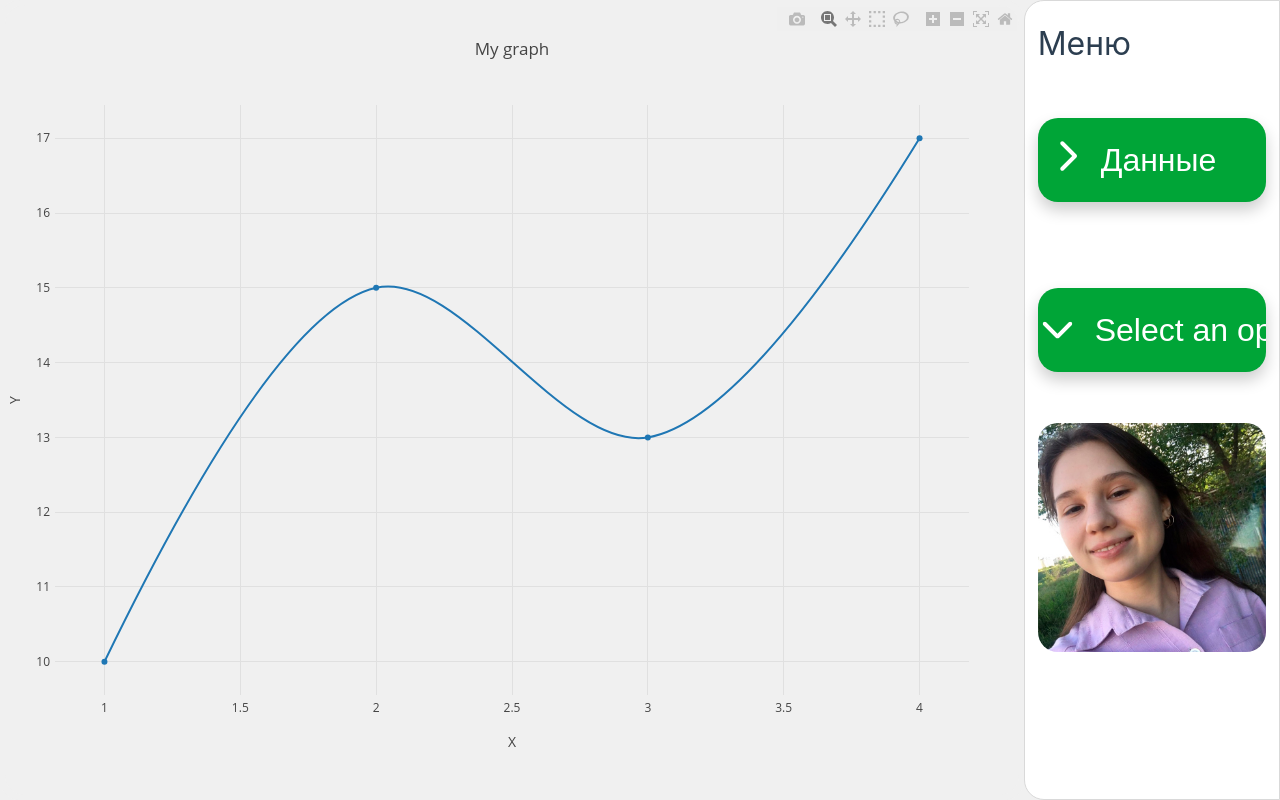
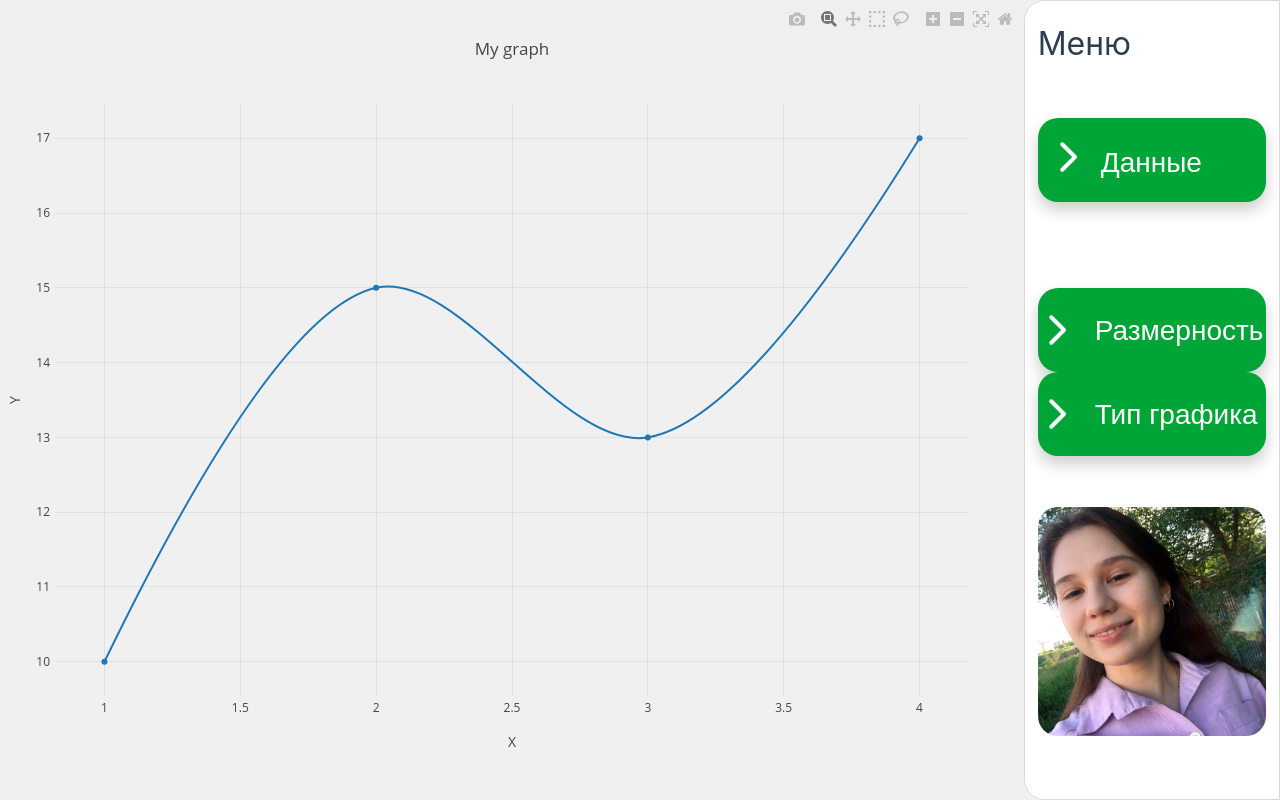
Before and after one commit to Sergey272727/good-grapher, a Vue app: page / in a window 1280 px wide. Built offline with nearby package versions, Linux system fonts and the light colour scheme.

Commit message:
bound plotter component with others

```diff
--- a/src/App.vue
+++ b/src/App.vue
@@ -3,37 +3,219 @@
 
 import Plotter from "@/components/Plotter.vue";
 import DropDown from "@/components/DropDown.vue";
-import { NSelect } from "naive-ui"
+import {NSelect} from "naive-ui"
+
 export default {
     name: "App",
     components: {Plotter, DropDown, NSelect},
     data() {
         return {
-            points: [],
-            graphType: [],
-            file: '',
-
+            points: {
+                x: [1, 2, 3, 4],
+                y: [-10, -15, -13, -17]
+            },
+            pointsArray: [],
+            graphType: '',
+            graphDim: '2D',
+            file: ''
         }
     },
     methods: {
+        changeGraphTypeHandler(graphType) {
+            this.graphType = graphType;
+        },
+        changeGraphDimHandler(graphDim) {
+            this.graphDim = graphDim;
+        },
         simulateClickOnInput() {
             this.$refs['file-input'].click();
         },
-        simulateClickOnSelect(){
-            this.$refs.graph_type_select.up();
+        onInputChange() {
+            this.read3D();
         },
-        onInputChange() {
+        convertToMatrix(obj) {
+            const minX = Math.min(...obj.x);
+            const minY = Math.min(...obj.y);
+            const maxX = Math.max(...obj.x);
+            const maxY = Math.max(...obj.y);
+
+            const width = [... new Set(obj.x)].length;
+            const height = [... new Set(obj.y)].length;
+            const dx = (maxX - minX) / obj.x.length;
+            const dy = (maxY - minY) / obj.y.length;
+
+            const matrix = new Array(height).fill(null).map(() => new Array(width).fill(0));
+
+            for (let i = 0; i < obj.x.length; i++) {
+                let x = Math.floor((obj.x[i] - minX)/dx/height);
+                let y = Math.floor((obj.y[i] - minY)/dy/width);
+                x = x >= width ? width - 1 : x;
+                y = y >= height ? height - 1 : y;
+                const z = obj.z[i];
+                matrix[y][x] = z;
+            }
+
+            return matrix;
+        },
+        read3D() {
             const reader = new FileReader();
             const pointInFile = this.$refs['file-input'].files[0];
+            const mainDelimiter = '\r';
+            const subDelimiter = ' ';
+            const regExp = new RegExp(/\D /, 'g');
+            let file = '';
             if (pointInFile) {
                 reader.readAsText(pointInFile);
                 reader.onload = () => {
-                    this.file = reader.result
-                    let pointsArray = this.file.split('\r\n');
-                    pointsArray = pointsArray.map(stroke => stroke.split(',').map(str => +str));
-                    console.log(pointsArray);
+                    file = reader.result
+                    file = file.replaceAll(regExp, ' ');
+                    file = file.replaceAll(',', '.');
+                    let pointsArray = file.split(mainDelimiter);
+                    pointsArray = pointsArray.map(stroke => stroke.split(subDelimiter).map(str => +str));
+                    this.pointsArray = pointsArray;
+                    let dataArray = {
+                        x: [],
+                        y: [],
+                        z: [],
+                    };
+                    pointsArray.forEach(value => {
+                        value[0] ? dataArray.x.push(value[0]) : dataArray.x.push(0);
+                        value[1] ? dataArray.y.push(value[1]) : dataArray.y.push(0);
+                        value[2] ? dataArray.z.push(value[2]) : dataArray.z.push(0);
+                    })
+                    this.points = dataArray;
                 }
             }
+        },
+    },
+    computed: {
+        plotterData() {
+            let data = {};
+            if (this.graphDim === '2D') {
+                data.x = this.points.x;
+                data.y = this.points.y;
+            } else if (this.graphDim === '3D') {
+                data.x = this.points.x;
+                data.y = this.points.y;
+                data.z = this.points.z;
+            }
+            switch (this.graphType) {
+                case 'scatter': {
+                    data.mode = "markers";
+                    data.type = "scatter";
+                    data.marker = {size: 12};
+                    break;
+                }
+                case 'line': {
+                    data.mode = "lines+markers";
+                    data.type = "scatter";
+                    break;
+                }
+                case 'bar': {
+                    data.type = "bar";
+                    break;
+                }
+                case "spline": {
+                    data.mode = "lines+markers";
+                    data.line = {shape: "spline"};
+                    data.type = "scatter";
+                    break;
+                }
+                case "scatter3d": {
+                    data.mode = "markers";
+                    data.marker = {
+                        size: 12,
+                        line: {
+                            color: 'rgba(217, 217, 217, 0.14)',
+                            width: 0.5
+                        },
+                        opacity: 0.8
+                    };
+                    data.type = 'scatter3d';
+                    break;
+                }
+                case "countour": {
+                    data.type = 'contour';
+                    break;
+                }
+                case "mesh3d": {
+                    data.type = 'mesh3d';
+                    data.opacity = 0.8;
+                    data.color = 'rgb(300,100,200)';
+                    break;
+                }
+                case "line3d": {
+                    data.type = 'scatter3d';
+                    data.mode = 'lines';
+                    data.opacity = 1;
+                    data.line = {
+                        width: 6,
+                        reversescale: false
+                    };
+                    break;
+                }
+                case 'hm': {
+                    const inputObj = { x: [0.5, 1.5, 2.3], y: [1.2, 2.8, 0.4], z: [10, 20, 30] };
+                    data.z = this.convertToMatrix(data);
+                    data.x = [... new Set(data.x)]
+                    data.y = [... new Set(data.y)];
+                    data.type = 'heatmap';
+                    break;
+                }
+                case 'surface': {
+                    data.z = this.convertToMatrix(data);
+                    data.type = 'surface';
+                    data.contours = {
+                        z: {
+                            show: true,
+                            usecolormap: true,
+                            highlightcolor: "#42f462",
+                            project: {z: true}
+                        }
+                    };
+                    break;
+                }
+                default: {
+                    data.mode = "lines+markers";
+                    data.line = {shape: "spline"};
+                    data.type = "scatter";
+                }
+            }
+            console.log(data);
+            return data;
+        },
+        graphTypeOptions() {
+            let options = [];
+            switch (this.graphDim) {
+                case '2D': {
+                    options = [
+                        {key: 'scatter', name: 'Точечный график'},
+                        {key: 'line', name: 'Линейный график'},
+                        {key: 'spline', name: 'Сплайн график'},
+                        {key: 'bar', name: 'Столбчатый график'}
+                    ];
+                    break;
+                }
+                case '3D': {
+                    options = [
+                        {key: 'scatter3d', name: 'Точечный график'},
+                        {key: 'countour', name: 'График изолиний'},
+                        {key: 'mesh3d', name: 'График поверхности'},
+                        {key: 'line3d', name: 'Линейный график'},
+                        {key: 'hm', name: 'Тепловая карта'}
+                    ];
+                    break;
+                }
+                default: {
+                    options = [
+                        {key: 'scatter', name: 'Точечный график'},
+                        {key: 'line', name: 'Линейный график'},
+                        {key: 'spline', name: 'Сплайн график'},
+                        {key: 'bar', name: 'Столбчатая график'}
+                    ];
+                }
+            }
+            return options;
         }
     },
     watch: {
@@ -48,7 +230,7 @@ export default {
     <div class="wrapper">
         <div class="content">
             <div class="canvas">
-                <plotter></plotter>
+                <plotter :plotterData="plotterData"></plotter>
             </div>
             <aside class="toolbar">
                 <div class="toolbar_container">
@@ -65,7 +247,19 @@ export default {
                         </div>
                     </div>
                     <div class="toolbar__lower">
-                        <drop-down></drop-down>
+                        <drop-down
+                                element-name="Размерность"
+                                :options="[
+                                    {key: '2D', name: 'Двумерный график'},
+                                    {key: '3D', name: 'Трехмерный график'},
+                                ]"
+                                @change-option="changeGraphDimHandler"
+                        ></drop-down>
+                        <drop-down
+                                element-name="Тип графика"
+                                :options="graphTypeOptions"
+                                @change-option="changeGraphTypeHandler"
+                        ></drop-down>
                         <div class="toolbar__lower-example">
                             <img class="dasha" src="src/assets/img/dasha.jpg" alt="preview">
                         </div>
@@ -143,7 +337,7 @@ export default {
     justify-content: left;
     align-items: center;
     color: #fff;
-    font-size: 2rem;
+    font-size: 1.75rem;
     box-shadow: 0 8px 16px 0 rgba(0, 0, 0, 0.2);
     border: none;
     cursor: pointer;
@@ -171,6 +365,7 @@ export default {
 .toolbar__lower {
     display: flex;
     flex-direction: column;
+    justify-content: space-between;
 }
 
 .toolbar__button {
--- a/src/components/DropDown.vue
+++ b/src/components/DropDown.vue
@@ -1,28 +1,67 @@
 <template>
     <div class="dropdown">
-        <svg @click="toggleDropdown" class="dropdown-icon" :class="{ 'is-open': isOpen }" width="17" height="30" viewBox="0 0 17 30" fill="none" xmlns="http://www.w3.org/2000/svg">
-            <path d="M16.4142 16.4142C17.1953 15.6332 17.1953 14.3668 16.4142 13.5858L3.68629 0.857864C2.90524 0.0768156 1.63891 0.0768156 0.857864 0.857864C0.0768156 1.63891 0.0768156 2.90524 0.857864 3.68629L12.1716 15L0.857864 26.3137C0.0768156 27.0948 0.0768156 28.3611 0.857864 29.1421C1.63891 29.9232 2.90524 29.9232 3.68629 29.1421L16.4142 16.4142ZM14 17H15V13H14V17Z" fill="white"/>
+        <svg @click="toggleDropdown" class="dropdown-icon" :class="{ 'is-open': isOpen }" width="17" height="30"
+             viewBox="0 0 17 30" fill="none" xmlns="http://www.w3.org/2000/svg">
+            <path d="M16.4142 16.4142C17.1953 15.6332 17.1953 14.3668 16.4142 13.5858L3.68629 0.857864C2.90524 0.0768156 1.63891 0.0768156 0.857864 0.857864C0.0768156 1.63891 0.0768156 2.90524 0.857864 3.68629L12.1716 15L0.857864 26.3137C0.0768156 27.0948 0.0768156 28.3611 0.857864 29.1421C1.63891 29.9232 2.90524 29.9232 3.68629 29.1421L16.4142 16.4142ZM14 17H15V13H14V17Z"
+                  fill="white"/>
         </svg>
-        <select @focusout="isOpen = false" ref="dropDownSelect" :class="{'is-open': isOpen}" v-model="selectedOption" class="dropdown-select" @click="toggleDropdown">
-            <option disabled value="">Select an option</option>
-            <option v-for="(option, index) in options" :key="index" :value="option" :class="{ 'hover': hoveredOption === index }" @mouseenter="hoveredOption = index" @mouseleave="hoveredOption = null">{{ option }}</option>
+        <select
+                @focusout="isOpen = false"
+                ref="dropDownSelect"
+                :class="{'is-open': isOpen}"
+                v-model="selectedOption"
+                class="dropdown-select"
+                @click="toggleDropdown"
+                @change='changeGraphTypeEmitter'
+        >
+            <option value="" selected disabled hidden> {{ elementName }} </option>
+            <option v-for="(option, index) in options"
+                    :key="index"
+                    :value="option.key"
+                    :class="{ 'hover': hoveredOption === index }"
+                    @mouseenter="hoveredOption = index"
+                    @mouseleave="hoveredOption = null"
+            >
+                {{ option.name }}
+            </option>
         </select>
     </div>
 </template>
 
 <script>
 export default {
+    emits: {
+        'change-option': value => typeof value === "string"
+    },
+    props: {
+        'options': {
+            type: Array,
+            required: true,
+            default: [
+                'option 1',
+                'option 2',
+                'option 3'
+            ]
+        },
+        'elementName': {
+            type: String,
+            required: false,
+            default: 'Тип графика'
+        }
+    },
     data() {
         return {
             isOpen: false,
             selectedOption: '',
-            options: ['Option 1', 'Option 2', 'Option 3'],
             hoveredOption: null
         };
     },
     methods: {
         toggleDropdown() {
             this.isOpen = !this.isOpen;
+        },
+        changeGraphTypeEmitter() {
+            this.$emit('change-option', this.selectedOption);
         }
     }
 };
@@ -45,12 +84,8 @@ export default {
     cursor: pointer;
 
     padding-left: 57px;
-    display: flex;
     box-shadow: 0 8px 16px 0 rgba(0, 0, 0, 0.2);
-    flex-direction: row;
-    justify-content: left;
-    align-items: center;
-    font-size: 2rem;
+    font-size: 1.75rem;
     width: 100%;
     max-width: 21.875rem;
     height: 5.25rem;
@@ -68,28 +103,18 @@ export default {
     left: 5%;
     z-index: 1;
     transition: transform 0.2s ease;
-    transform: translateY(-50%) rotate(90deg);
+    transform: translateY(-50%);
 }
 
 .dropdown-icon.is-open {
-    transform: translateY(-50%);
+    transform: translateY(-50%) rotate(90deg);
 }
 
 .dropdown-select:focus {
     outline: none;
 }
-
 .dropdown-select option {
-    background-color: #00A537;
-    color: #ffffff;
-}
-
-.dropdown-select option.hover {
-    background-color: #f2f2f2;
-}
-
-.dropdown-select option:checked {
-    background-color: #0074D9;
-    color: #fff;
+    border: none;
+    box-shadow: none;
 }
 </style>
--- a/src/components/Plotter.vue
+++ b/src/components/Plotter.vue
@@ -3,6 +3,17 @@ import Plotly from 'plotly.js-dist-min'
 
 export default {
     name: "Plotter",
+    props: {
+        plotterData: {
+            default: {
+                x: [1, 2, 3, 4],
+                y: [-10, -15, -13, -17],
+                mode: "lines+markers",
+                line: {shape: "spline"},
+                type: "scatter"
+            }
+        }
+    },
     data() {
         return {
             data: [{
@@ -35,7 +46,8 @@ export default {
             config: {
                 scrollZoom: true,
                 displaylogo: false,
-                responsive: true
+                responsive: true,
+                willReadFrequently: true
             }
         }
     },
@@ -58,6 +70,13 @@ export default {
         calculateGraphSize() {
             this.layout.width = this.$refs.graphBox.clientWidth - 10;
             this.layout.height = this.$refs.graphBox.clientHeight - 10;
+        }
+
+    },
+    watch: {
+        plotterData() {
+            this.data[0] = this.plotterData;
+            this.buildGraph();
         }
     }
 }
```
